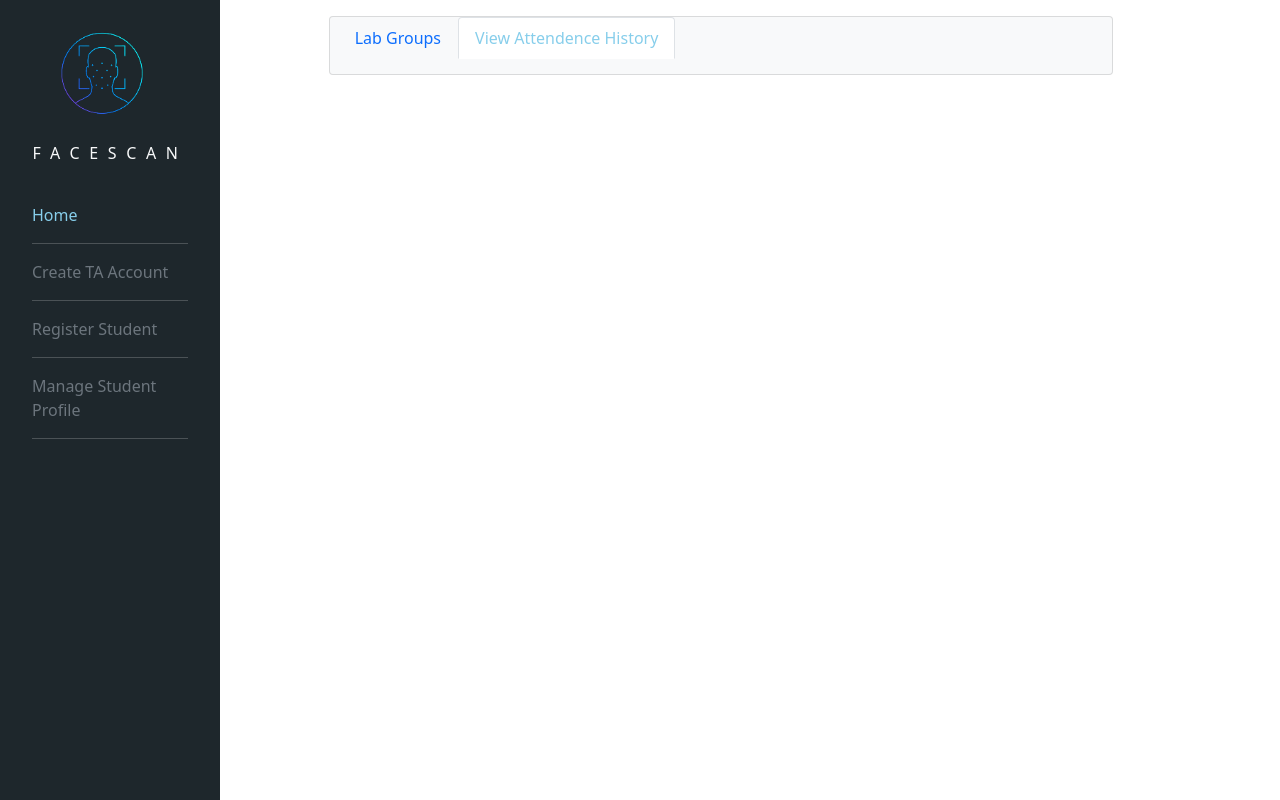
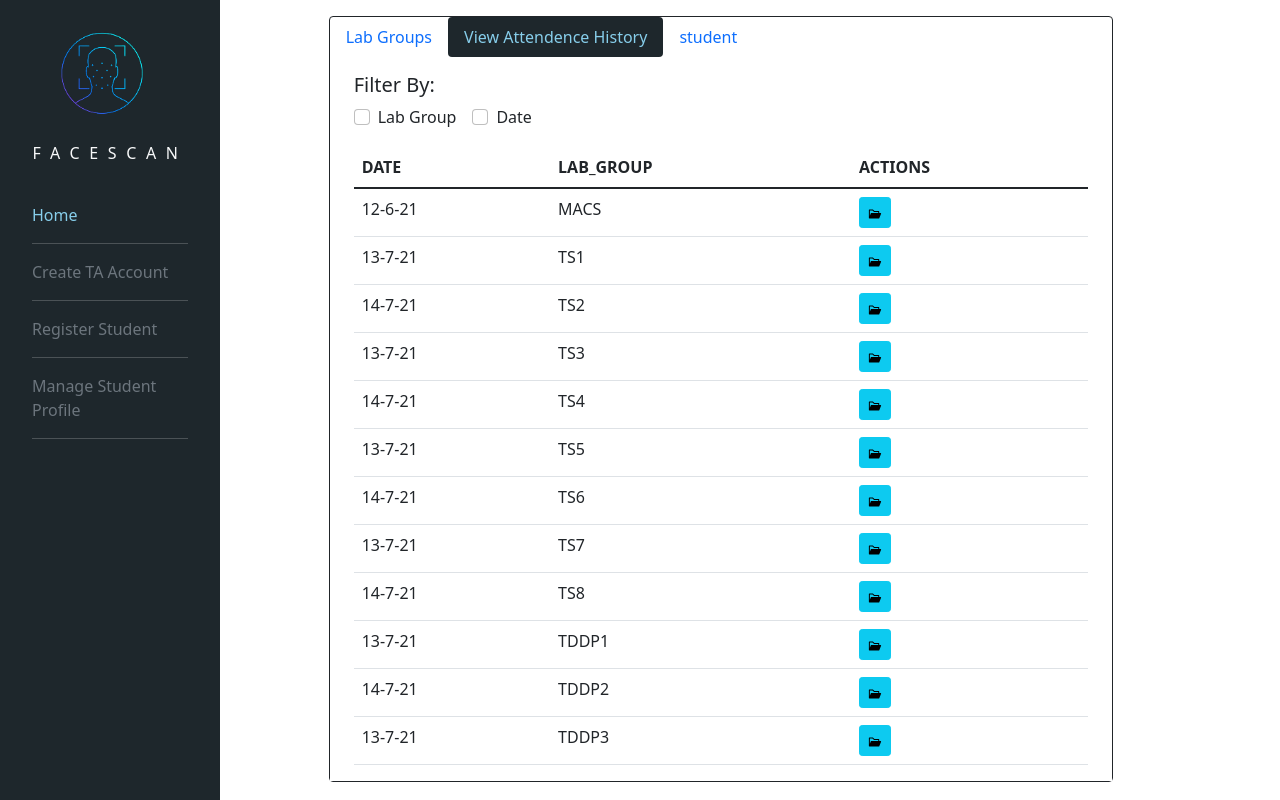
Before and after one commit to yixiong321/FaceScanRepo, a React (Create React App) app: page /home in a window 1280 px wide. Both pictures are taken after a click on the tab "View Attendence History". Built offline with nearby package versions, Linux system fonts and the light colour scheme.

Commit message:
added history+student tables with sample data,messed around with the css a bit, haven added the functions for all the btns and forms

```diff
--- a/src/components/DashboardTabs.js
+++ b/src/components/DashboardTabs.js
@@ -1,19 +1,49 @@
-import {Container,Tabs,Tab,Card,Nav} from "react-bootstrap" ;
+import {Button,Container,Tabs,Tab,Card,Form} from "react-bootstrap" ;
 import Groups from "../data/groups";
 import { LabGrpsTable } from "./LabGroupTable";
+import { HistoryTable } from "./historyTable.";
+import history from "../data/History";
+import { NamelistTable } from "./Namelist";
+import students from "../data/students";
 
 export const DashboardTabs = () => {
     return (
-        <Card bg='light' >
-            <Tabs defaultActiveKey="Lab Groups" id="dashboardTabs" className="mb-3 px-3" >
-            <Tab eventKey="Lab Groups" title="Lab Groups" className="" >
-                <Container >
-                    <LabGrpsTable data={Groups}></LabGrpsTable>
-                </Container>
-            </Tab>
-            <Tab eventKey="View Attendence History" title="View Attendence History">
-                <Container />
-            </Tab>
+        <Card variant="light" border="dark" className="cardy">
+            <Tabs variant="pills"  defaultActiveKey="Lab Groups" id="dashboardTabs" className="mb-3 px-2 tabsSystem">
+                <Tab eventKey="Lab Groups" title="Lab Groups">
+                    <Container className="containerTable">
+                        <LabGrpsTable data={Groups}></LabGrpsTable>
+                    </Container>
+                </Tab>
+                <Tab eventKey="View Attendence History" title="View Attendence History">
+                    <Container className="containerTable">
+                        <Form>
+                            {['checkbox'].map((type) => (
+                                <div key={`default-${type}`} className="mb-3">
+                                <h5>Filter By:</h5>
+                                <Form.Check
+                                    type={type}
+                                    id={`default-${type}`}
+                                    label="Lab Group"
+                                    inline
+                                />
+                                <Form.Check
+                                    type={type}
+                                    label="Date"
+                                    id={`default ${type} 1`}
+                                    inline
+                                />
+                                </div>
+                            ))}
+                        </Form>
+                        <HistoryTable data={history}></HistoryTable>
+                    </Container>
+                </Tab>
+                <Tab eventKey="student" title="student">
+                    <Container className="containerTable">
+                        <NamelistTable data={students}></NamelistTable>
+                    </Container>
+                </Tab>
             </Tabs>
         </Card>
 
--- a/src/components/LabGroupTable.js
+++ b/src/components/LabGroupTable.js
@@ -20,7 +20,6 @@ const renderEntry =(entry,index)=>{
             <Button variant="danger" size="sm">
             <MdDeleteForever></MdDeleteForever>
             </Button>
-
             </td>
 
 
@@ -35,8 +34,8 @@ export const LabGrpsTable=(props)=>{
             <thead>
                 <tr>
                     {Object.keys(props.data[0]).map(
-                        key=>{return <th key={key}>{key}</th>})}
-                    <th>Actions</th>
+                        key=>{return <th key={key}>{key.toUpperCase()}</th>})}
+                    <th>ACTIONS</th>
                 </tr>
             </thead>
             <tbody>
--- /dev/null
+++ b/src/components/Namelist.js
@@ -0,0 +1,36 @@
+import Table from 'react-bootstrap/Table'
+
+
+const renderStudents =(Student,index)=>{
+    return (
+        <tr key={index}>
+            <td>{Student.name}</td>
+            <td>{Student.matric_number}</td>
+            <td>
+            <select name="attendence" >
+            <option value="Present">Present</option>
+            <option value="Absent">Absent</option>
+            <option value="Absent with Valid Reason">Absent with Valid Reason</option>
+            </select>
+            </td>
+        </tr>
+
+    )
+}
+
+export const NamelistTable=(props)=>{
+    return (
+        <Table responsive hover >
+            <thead>
+                <tr>
+                    {Object.keys(props.data[0]).map(
+                        key=>{return <th key={key}>{key.toUpperCase()}</th>})}
+                    <th>ACTIONS</th>
+                </tr>
+            </thead>
+            <tbody>
+                {props.data.map(renderStudents)}
+            </tbody>
+        </Table>
+    )
+}
--- /dev/null
+++ b/src/components/historyTable..js
@@ -0,0 +1,35 @@
+import Table from 'react-bootstrap/Table'
+import Button from 'react-bootstrap/Button'
+import {AiFillFolderOpen} from "react-icons/ai"
+
+const renderHistory =(history,index)=>{
+    return (
+        <tr key={index}>
+            <td>{history.date}</td>
+            <td>{history.lab_group}</td>
+            <td>
+            <Button variant="info" size="sm">
+                <AiFillFolderOpen></AiFillFolderOpen>
+                </Button>{' '}
+            </td>
+        </tr>
+
+    )
+}
+
+export const HistoryTable=(props)=>{
+    return (
+        <Table responsive hover >
+            <thead>
+                <tr>
+                    {Object.keys(props.data[0]).map(
+                        key=>{return <th key={key}>{key.toUpperCase()}</th>})}
+                    <th>ACTIONS</th>
+                </tr>
+            </thead>
+            <tbody>
+                {props.data.map(renderHistory)}
+            </tbody>
+        </Table>
+    )
+}
--- a/src/data/History.js
+++ b/src/data/History.js
@@ -1,5 +1,16 @@
-export const history=[
+const history=[
     {date:"12-6-21",lab_group: "MACS"},
     {date:"13-7-21",lab_group: "TS1"},
     {date:"14-7-21",lab_group: "TS2"},
+    {date:"13-7-21",lab_group: "TS3"},
+    {date:"14-7-21",lab_group: "TS4"},
+    {date:"13-7-21",lab_group: "TS5"},
+    {date:"14-7-21",lab_group: "TS6"},
+    {date:"13-7-21",lab_group: "TS7"},
+    {date:"14-7-21",lab_group: "TS8"},
+    {date:"13-7-21",lab_group: "TDDP1"},
+    {date:"14-7-21",lab_group: "TDDP2"},
+    {date:"13-7-21",lab_group: "TDDP3"},
 ]
+
+export default history;
--- /dev/null
+++ b/src/data/students.js
@@ -0,0 +1,12 @@
+const students = [
+    {name: 'John',matric_number:"U123456D"},
+    {name: 'Abe',matric_number:"U123356D"},
+    {name: 'Tom',matric_number:"U523456D"},
+    {name: 'Johny',matric_number:"U593456D"},
+    {name: 'Kim',matric_number:"U123256D"},
+    {name: 'Patricia',matric_number:"U123455D"},
+    {name: 'Sam',matric_number:"U123487D"},
+    {name: 'Bob',matric_number:"U135466D"},
+    {name: 'bobby',matric_number:"U122256D"},
+]
+export default students
--- a/src/index.css
+++ b/src/index.css
@@ -45,3 +45,12 @@
   font-weight: bold;
   width: 100%;
 }
+.tabsSystem>.nav-link:hover{
+  background-color: rgba(30, 39, 44);
+}
+.tabsSystem>.nav-link.active{
+  background-color: rgba(30, 39, 44) !important;
+}
+.containerTable{
+  background-color:white;
+}
```
